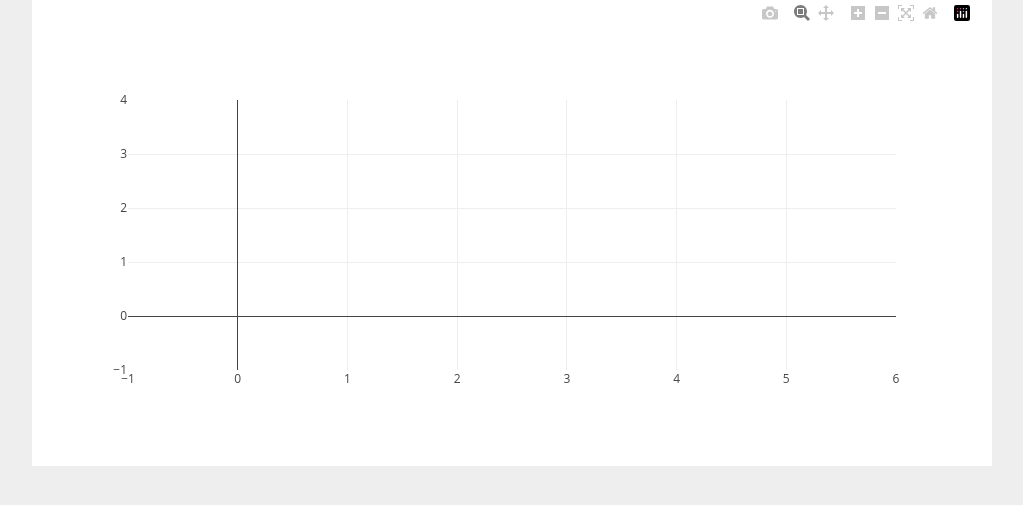
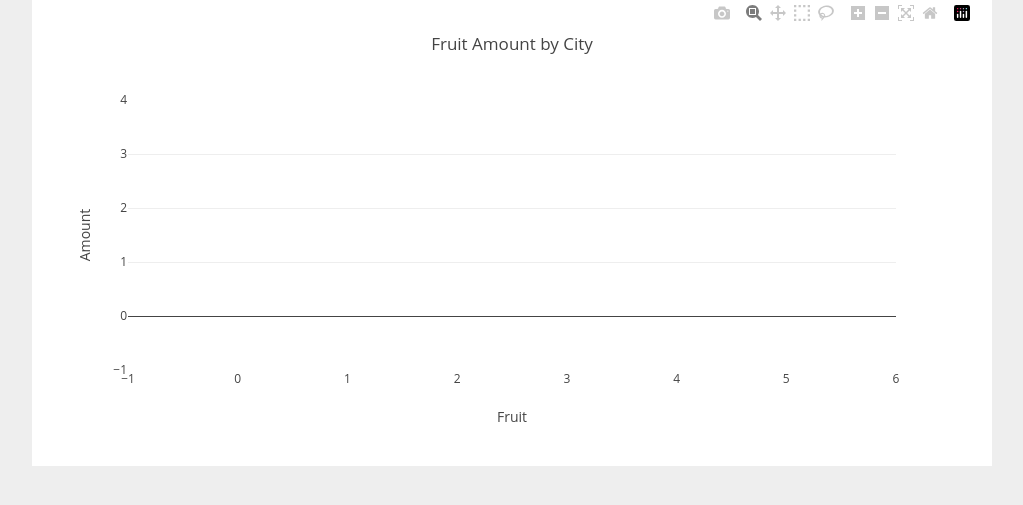
Before and after one commit to cdeazevedo/yt_flask, a Flask app: template vidsignal/templates/dashboard/user.html in a window 1280 px wide. Shown: the part 98-603 px from the top of the page, without its empty margins (128-1151 px from the left). Run offline with Flask 3, Linux system fonts and the light colour scheme; the template is opened without the code that fills it: most values are stand-ins (such as "Sample title", 1, 10 or a date in 2020); some libraries are stand-ins or nearby versions.

Commit message:
changed homepage

```diff
--- a/vidsignal/templates/dashboard/user.html
+++ b/vidsignal/templates/dashboard/user.html
@@ -7,10 +7,30 @@
 {% endblock %}
 
 {% block content %}
-    <div id="plotly-chart"></div>
+<div id="bar-chart"></div>
+  <script>
+    var data = {{ data | tojson | safe }};
+    var trace1 = {
+        x: data.map(d => d.Fruit),
+        y: data.map(d => d.Amount),
+        type: 'bar',
+        marker: {
+            color: data.map(d => d.Color),
+        },
+    };
 
-    <script>
-        var graphData = {{ graph_json|tojson|safe }};
-        Plotly.newPlot('plotly-chart', graphData.data, graphData.layout);
-    </script>
+    var layout = {
+        title: 'Fruit Amount by City',
+        xaxis: {
+            title: 'Fruit'
+        },
+        yaxis: {
+            title: 'Amount'
+        }
+    };
+
+    var plotData = [trace1];
+    Plotly.newPlot('bar-chart', plotData, layout);
+  </script>
+
 {% endblock %}
```
Also changed, not shown: vidsignal/__init__.py (+6 -6 lines), vidsignal/dashboard.py (+15 -6 lines), vidsignal/templates/index.html (+8 -3 lines).
